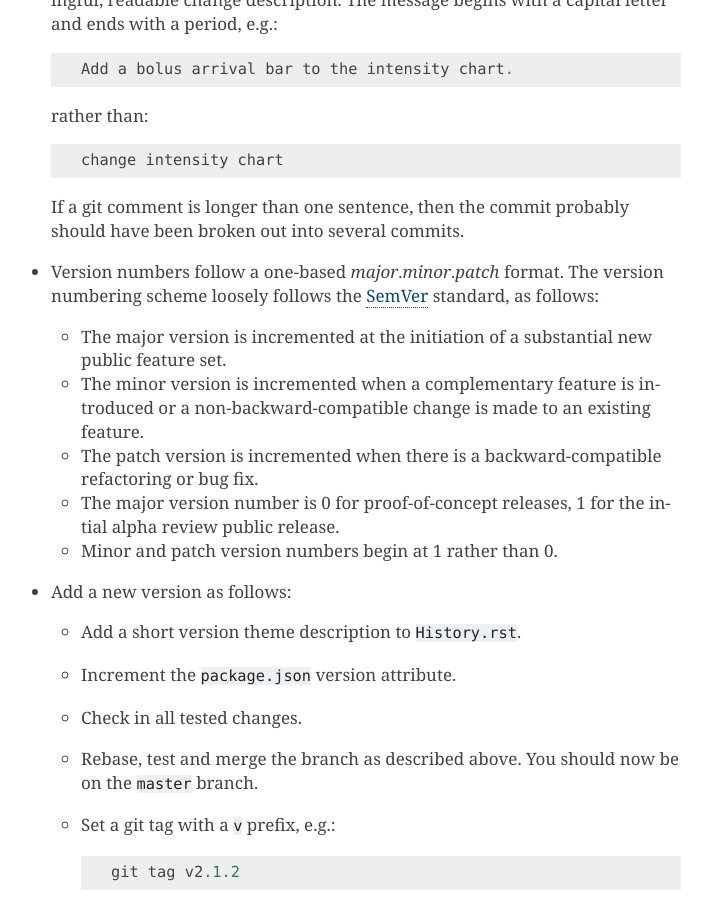
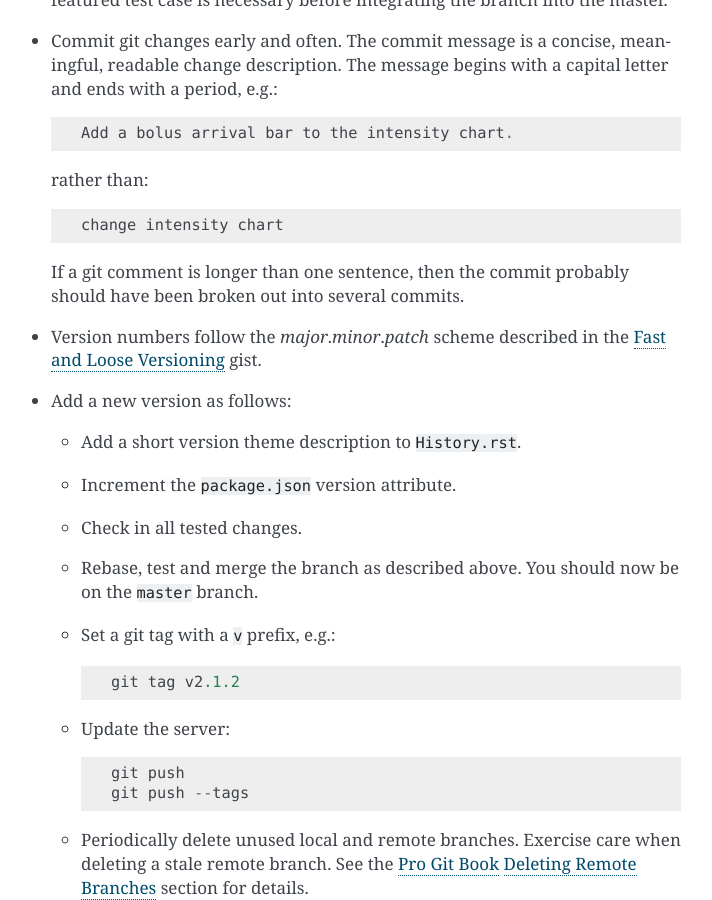
Before and after one commit to ohsu-qin/qiprofile, a Sphinx documentation site: the page built from doc/development.rst, in a window 1280 px wide and 900 px high, scrolled down 7083 px. Shown: the whole window, without its empty margins (399-1111 px from the left). Built offline with Sphinx 7.4.7, drawn with Linux system fonts in a browser that asks for light colours; some of the changed text lies outside the part shown.

Commit message:
Elaborate on doc and version guidelines.

```diff
--- a/doc/development.rst
+++ b/doc/development.rst
@@ -358,24 +361,8 @@ Coding Standards
   If a git comment is longer than one sentence, then the commit probably
   should have been broken out into several commits.
 
-* Version numbers follow a one-based *major*\ .\ *minor*\ .\ *patch* format.
-  The version numbering scheme loosely follows the SemVer_ standard, as
-  follows:
-
-  - The major version is incremented at the initiation of a substantial new
-    public feature set.
-
-  - The minor version is incremented when a complementary feature is
-    introduced or a non-backward-compatible change is made to an existing
-    feature.
-
-  - The patch version is incremented when there is a backward-compatible
-    refactoring or bug fix.
-
-  - The major version number is 0 for proof-of-concept releases, 1 for the
-    intial alpha review public release.
-
-  - Minor and patch version numbers begin at 1 rather than 0.
+* Version numbers follow the *major*\ .\ *minor*\ .\ *patch* scheme
+  described in the `Fast and Loose Versioning`_ gist.
 
 * Add a new version as follows:
 
@@ -394,6 +381,7 @@ Coding Standards
 
   * Update the server::
 
+        git push
         git push --tags
 
   * Periodically delete unused local and remote branches. Exercise care
@@ -562,6 +550,14 @@ examples:
    to unit and end-to-end testing. However, this package was evalutated
    and found to be faulty and poorly documented, supported and maintained.
 
+.. [#docCaveat]
+   Unfortunately, there is not yet a known means of generating AngularJS
+   Coffeescript API documentation. `Dgeni`_ ngdoc parsing does not have a
+   Coffeescript adapter. `CoffeeDoc`_ Codo does not parse AngularJS modules.
+   The  `Comment passthrough workaround`_ is no help, since ngdoc does not
+   detect classes or functions in the compiled Javascript. The best solution
+   is the `Dgeni CoffeeScript documentation extractor`_ enhancement proposal.
+
 .. Targets:
 
 .. _frappe: https://github.com/dweldon/frappe
@@ -580,13 +576,17 @@ examples:
 
 .. _CoffeeScript Style Guide : https://github.com/polarmobile/coffeescript-style-guide
 
+.. _`Comment passthrough workaround`: http://stackoverflow.com/questions/7833021/how-to-document-coffeescript-source-code-with-jsdoc/9157241#9157241
+
+.. _Deleting Remote Branches: http://git-scm.com/book/en/Git-Branching-Remote-Branches#Deleting-Remote-Branches
+
 .. _DevTools: https://developer.chrome.com/devtools/index
+
+.. _Dgeni CoffeeScript documentation extractor: https://github.com/angular/dgeni/issues/69
 
 .. _Express: http://expressjs.com/
 
-.. _Pro Git Book: http://git-scm.com/book/en/
-
-.. _Deleting Remote Branches: http://git-scm.com/book/en/Git-Branching-Remote-Branches#Deleting-Remote-Branches
+.. _Fast and Loose Versioning: https://gist.github.com/FredLoney/6d946112e0b0f2fc4b57#file-flvr-rst
 
 .. _Grunt: http://www.gruntjs.com/
 
@@ -610,6 +610,8 @@ examples:
 
 .. _PhantomJS: http://phantomjs.org/
 
+.. _Pro Git Book: http://git-scm.com/book/en/
+
 .. _Protractor: https://github.com/angular/protractor
 
 .. _qipipe: https://github.com/ohsu-qin/qipipe
```
Also changed, not shown: other parts of doc/development.rst (+7 -2 lines).
